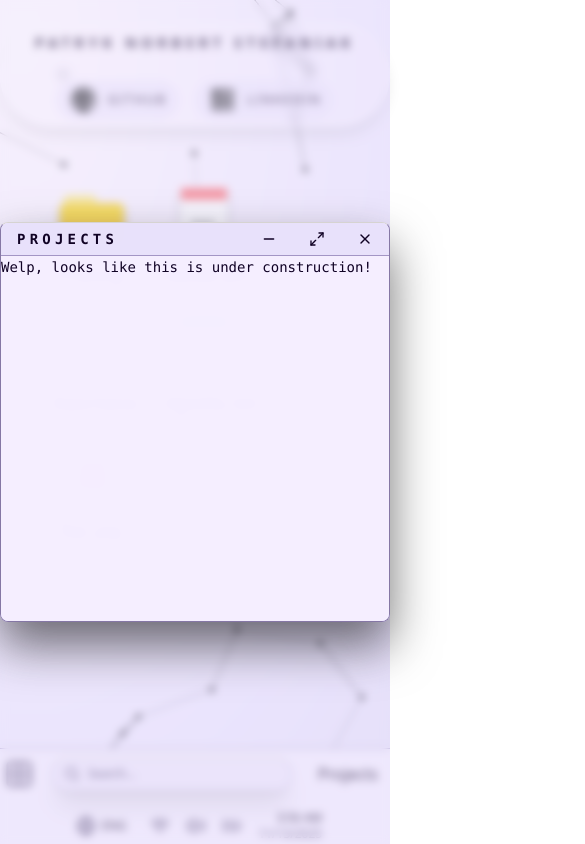
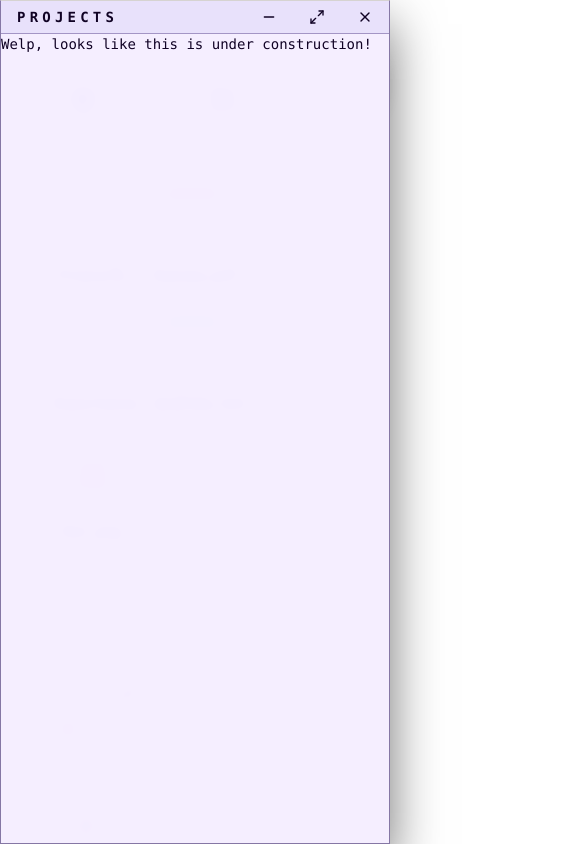
Before and after one commit to PatrykStefaniak/portfolio-os, a Next.js app: page / in a window 390 px wide. Both pictures are taken after a click on the button "Projects". Shown: the whole page, 585 px wide, since content can reach past the window. Built offline with nearby package versions, Linux system fonts and the light colour scheme.

Commit message:
Responsive design for footer tabs and windows, and some style improvements

```diff
--- a/components/Desktop.tsx
+++ b/components/Desktop.tsx
@@ -72,7 +72,7 @@ export default function Desktop() {
                     <Background/>
                 </div>
                 <TopToolbar/>
-                <div className="font-mono pl-10 w-150 z-5 mt-10 grid grid-flow-col grid-cols-5 grid-rows-3 grid-rows-[120px_120px_120px] gap-y-2">
+                <div className="font-mono pl-10 w-60 z-5 mt-10 grid grid-flow-col grid-cols-2 grid-rows-3 grid-rows-[120px_120px_120px] gap-y-2">
                     <FolderIcon
                         label="Projects"
                         handler={() => openWindow("Projects", ProjectsWindow)}
--- a/components/footer/Footer.tsx
+++ b/components/footer/Footer.tsx
@@ -15,7 +15,7 @@ export default function Footer(props: FooterProps) {
     const [searchQuery, setSearchQuery] = useState("");
 
     return (
-        <footer className="flex flex-col sm:flex-row h-24 sm:h-14 items-center justify-between border-t border-(--border-muted) bg-(--bg) px-4">
+        <footer className="flex flex-col sm:flex-row h-34 sm:h-14 items-center border-t border-(--border-muted) bg-(--bg) px-4 gap-5">
             <div className="flex items-center gap-3 text-(--text)">
                 <button
                     className="cursor-pointer flex items-center justify-center w-10 h-10 rounded transition hover:bg-(--bg-dark)"
@@ -33,13 +33,15 @@ export default function Footer(props: FooterProps) {
                         className="bg-transparent border-none outline-none text-xs text-(--text) placeholder:text-(--text-muted) w-48"
                     />
                 </div>
+            </div>
+            <div className="flex flex-1 overflow-x-scroll sm:overflow-x-auto gap-x-1 w-screen sm:w-auto">
                 {
                     windows.map((win) => {
                         return (
                             <div
                                 key={win.label}
                                 onClick={() => onTabClick(win)}
-                                className="cursor-pointer py-3 px-3 rounded-sm border border-transparent hover:backdrop-blur-xs hover:bg-(--bg-light)/50 hover:border-(--border)/50"
+                                className="text-(--text) cursor-pointer py-3 px-3 rounded-full sm:rounded-sm border border-(--border)/60 sm:border-(--border)/20 sm:hover:backdrop-blur-xs hover:bg-(--bg-light)/50 hover:border-(--border)/50"
                             >
                                 {win.label}
                             </div>
--- a/components/footer/FooterRight.tsx
+++ b/components/footer/FooterRight.tsx
@@ -76,9 +76,7 @@ export default function FooterRight() {
                                     setLanguage(lang);
                                     setIsLanguageMenuOpen(false);
                                 }}
-                                className={`block w-full px-4 py-2 text-left transition hover:bg-(--bg-dark) ${
-                                    language === lang ? "bg-(--bg) font-bold" : ""
-                                }`}
+                                className={`${language === lang ? "bg-(--bg) font-bold" : ""} cursor-pointer block w-full px-4 py-2 text-left transition hover:bg-(--bg-dark) `}
                             >
                                 {lang}
                             </button>
--- a/components/three/Scene.tsx
+++ b/components/three/Scene.tsx
@@ -105,8 +105,13 @@ export default function Scene() {
                 const distance = dx * dx + dy * dy;
 
                 if (distance < 1) {
+                    const currentPos = currentPositionsRef.current[i];
+
+                    if (!currentPos[0]) {
+                        return;
+                    }
+
                     const distanceSqrt = Math.sqrt(distance);
-                    const currentPos = currentPositionsRef.current[i];
                     const angle = Math.atan2(dy, dx);
                     const strengh =  Math.min(REPEL_STRENGTH * (1 - distanceSqrt) / (distanceSqrt * distanceSqrt), MAX_PUSH_FORCE);
 
--- a/components/ui/icons/DesktopIcon.tsx
+++ b/components/ui/icons/DesktopIcon.tsx
@@ -13,7 +13,7 @@ export default function DesktopIcon(props: DesktopIconProps) {
             type="button"
             className="cursor-pointer group flex w-26 min-h-[130px] flex-col items-center gap-2 justify-between rounded-lg border border-transparent bg-transparent p-3 text-sm transition-colors hover:border-(--border)/20 hover:bg-(--bg-light)/30 hover:backdrop-blur-xs"
         >
-            <div className="flex flex-1 items-center justify-center">
+            <div className="flex flex-1 items-center justify-center group-hover:scale-120 transition">
                 {children}
             </div>
             <div className="w-full text-center drop-shadow-md">
--- a/components/ui/windows/Window.tsx
+++ b/components/ui/windows/Window.tsx
@@ -7,12 +7,10 @@ import { ReactNode, useState } from "react";
 interface WindowProps extends BaseWindowProps {
     title: string;
     children: ReactNode;
-    width?: string;
-    height?: string;
 };
 
 export default function Window(props: WindowProps) {
-    const { title, isOpen, onClose, onMinimize, children, width = "600px", height = "400px" } = props;
+    const { title, isOpen, onClose, onMinimize, children } = props;
     const [isMaximized, setIsMaximized] = useState(false);
 
     const handleMaximize = () => {
@@ -20,12 +18,9 @@ export default function Window(props: WindowProps) {
     };
 
     return (
-        <div className={`${!isOpen ? "hidden" : ""} font-mono fixed inset-0 z-50 flex items-center justify-center bg-(--bg-dark)/40 backdrop-blur-xs`}>
+        <div className={`${!isOpen ? "hidden" : ""} w-screen h-screen font-mono fixed inset-0 z-50 flex items-center justify-center bg-(--bg-dark)/40 backdrop-blur-xs`}>
             <div
-                className={`flex flex-col overflow-hidden rounded-lg border-t-stone-300 border border-(--border) bg-(--bg)/95 text-(--text) shadow-[0_24px_48px_rgba(0,0,0,0.55)] transition-all ${
-                    isMaximized ? "w-full h-full rounded-none" : ""
-                }`}
-                style={isMaximized ? {} : { width, height }}
+                className={`${isMaximized ? "" : "sm:w-[60vw] sm:h-[70vh] sm:rounded-lg"} w-screen h-screen flex flex-col border-t-stone-300 border border-(--border) bg-(--bg)/95 text-(--text) shadow-[0_24px_48px_rgba(0,0,0,0.55)] transition-all overflow-hidden`}
             >
                 <div className="flex items-center justify-between border-b border-(--border-muted) bg-(--bg-dark)/90 text-(--text)">
                     <h2 className="mx-4 text-sm font-semibold uppercase tracking-[0.3em]">
@@ -55,7 +50,7 @@ export default function Window(props: WindowProps) {
                         </button>
                     </div>
                 </div>
-                <div className="flex-1 overflow-auto bg-(--bg)/80 text-sm leading-relaxed text-(--text-muted)">
+                <div className="flex-1 bg-(--bg)/80 text-sm text-(--text-muted) overflow-y-auto">
                     {children}
                 </div>
             </div>
```
